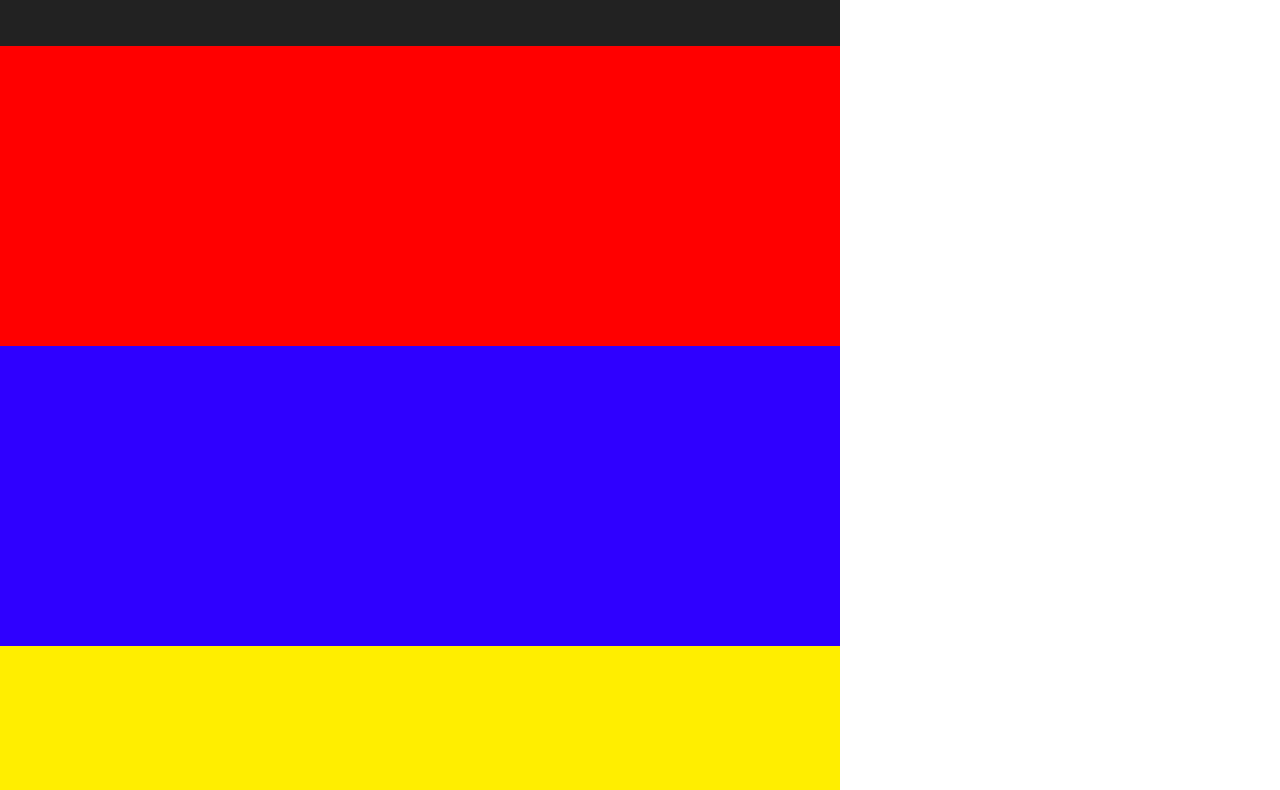
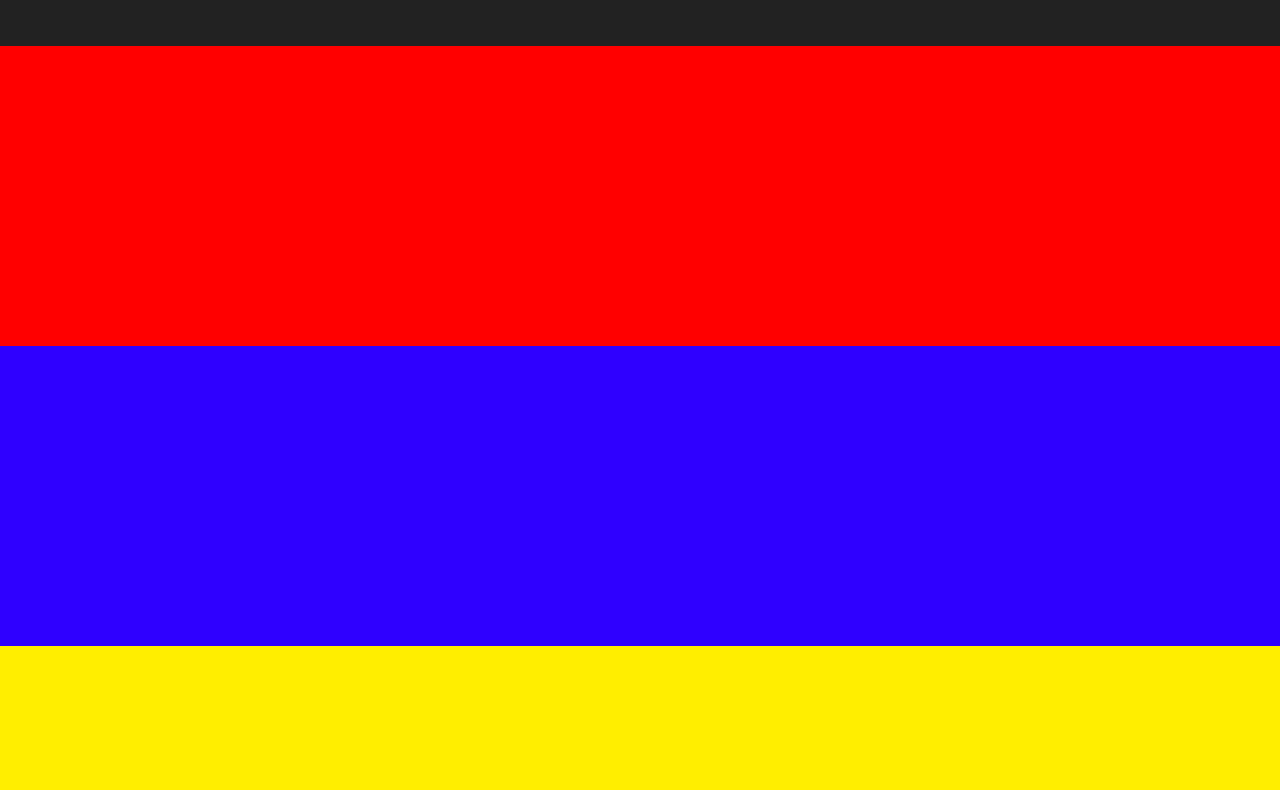
Before and after one commit to VuManhGB/CV, a plain HTML site: page cv.html in a window 1280 px wide. Shown: the part 242-1032 px from the top of the page. Drawn offline with Linux system fonts and the light colour scheme; a web font is replaced by a local one.

Commit message:
update width dimension

```diff
--- a/css/style.css
+++ b/css/style.css
@@ -5,8 +5,8 @@
 }
 
 body {
-    height: 1188px;
-    width: 840px;
+    height: 1250px;
+    width: 100vw;
 }
 
 header {
```
